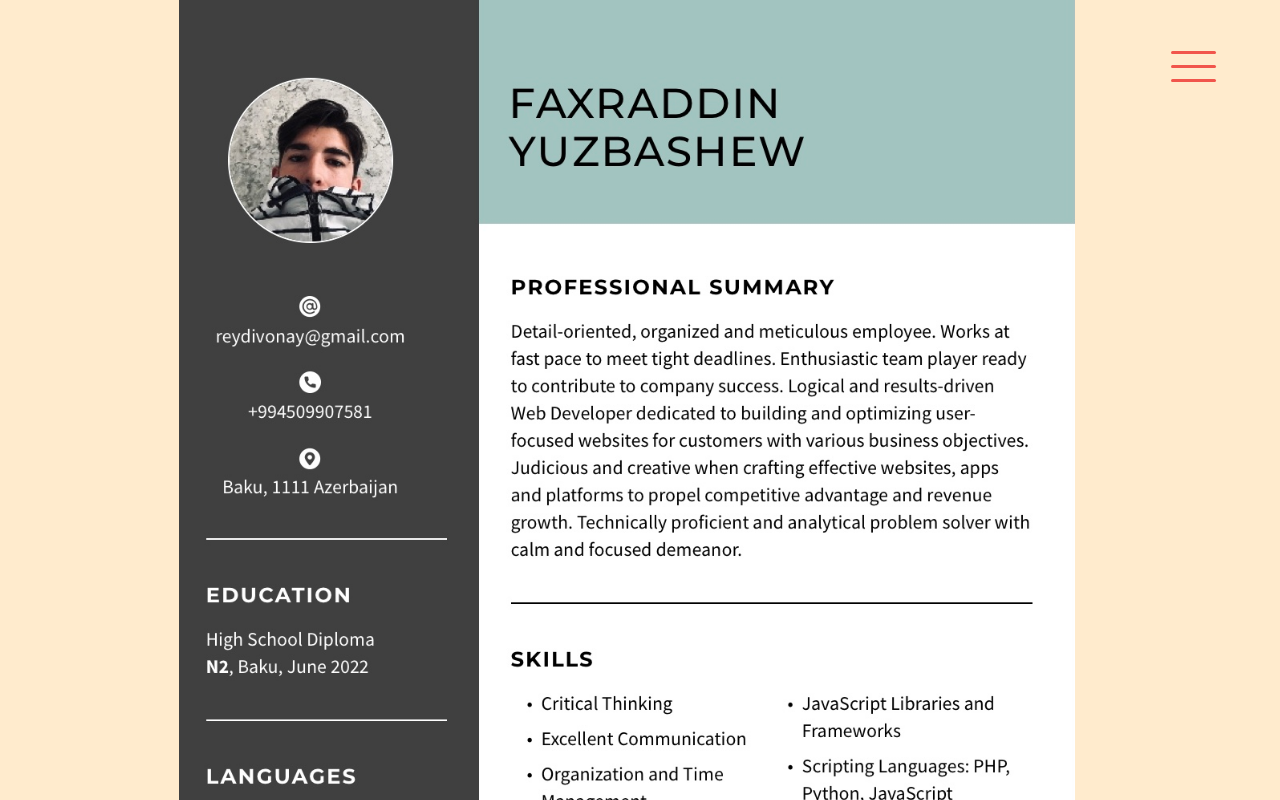
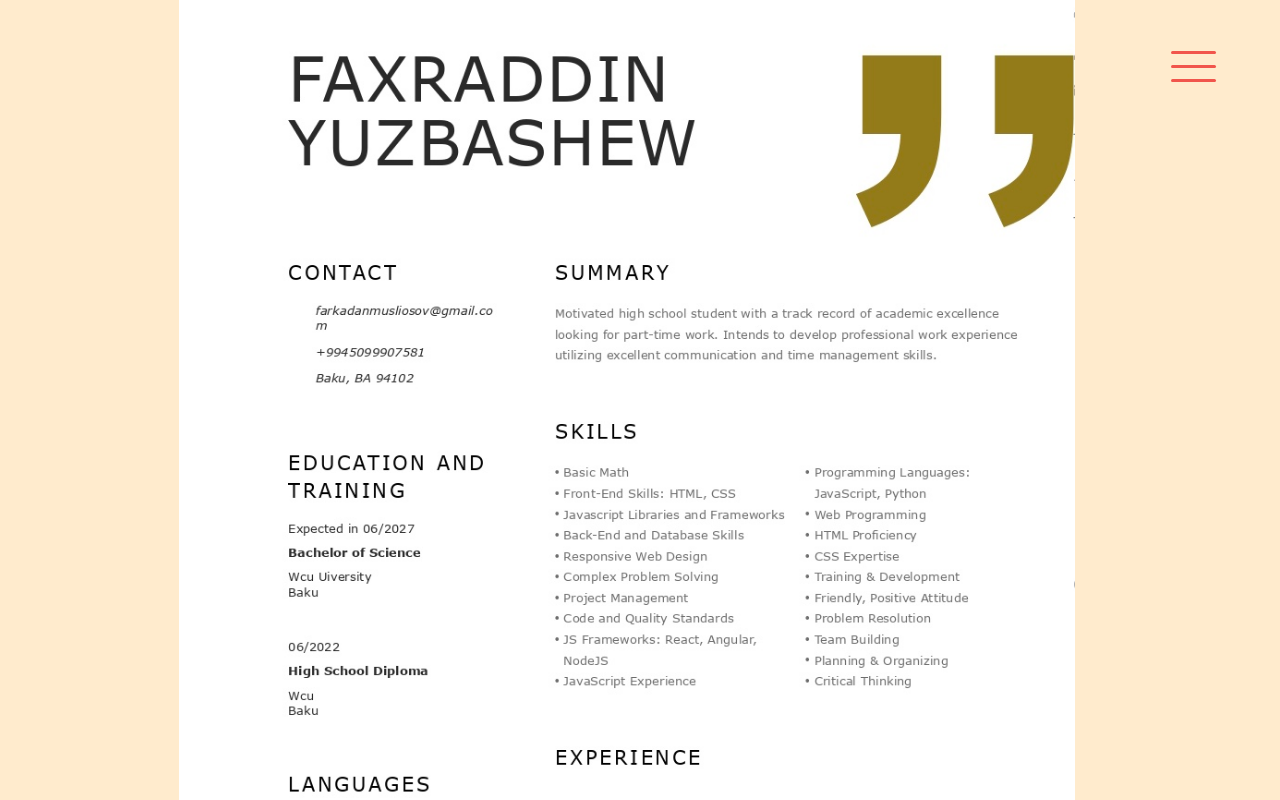
Before and after one commit to Faxraddin/portfolio.github.io, a plain HTML site: page resume.html in a window 1280 px wide. Shown: the top 800 px of the page. Drawn offline with nearby package versions, Linux system fonts and the light colour scheme.

Commit message:
last for sure

```diff
--- a/resume.html
+++ b/resume.html
@@ -12,7 +12,7 @@
 
 <body>
 
-    <img src="resume.jpg">
+    <img src="Finalize Resume - Resume Now (dragged)_page-0001 2.jpg">
 
     <div class="top">
         <div class="lists">
```
Also changed, not shown: Finalize Resume - Resume Now (dragged)_page-0001 2.jpg (added), 1 other file.
